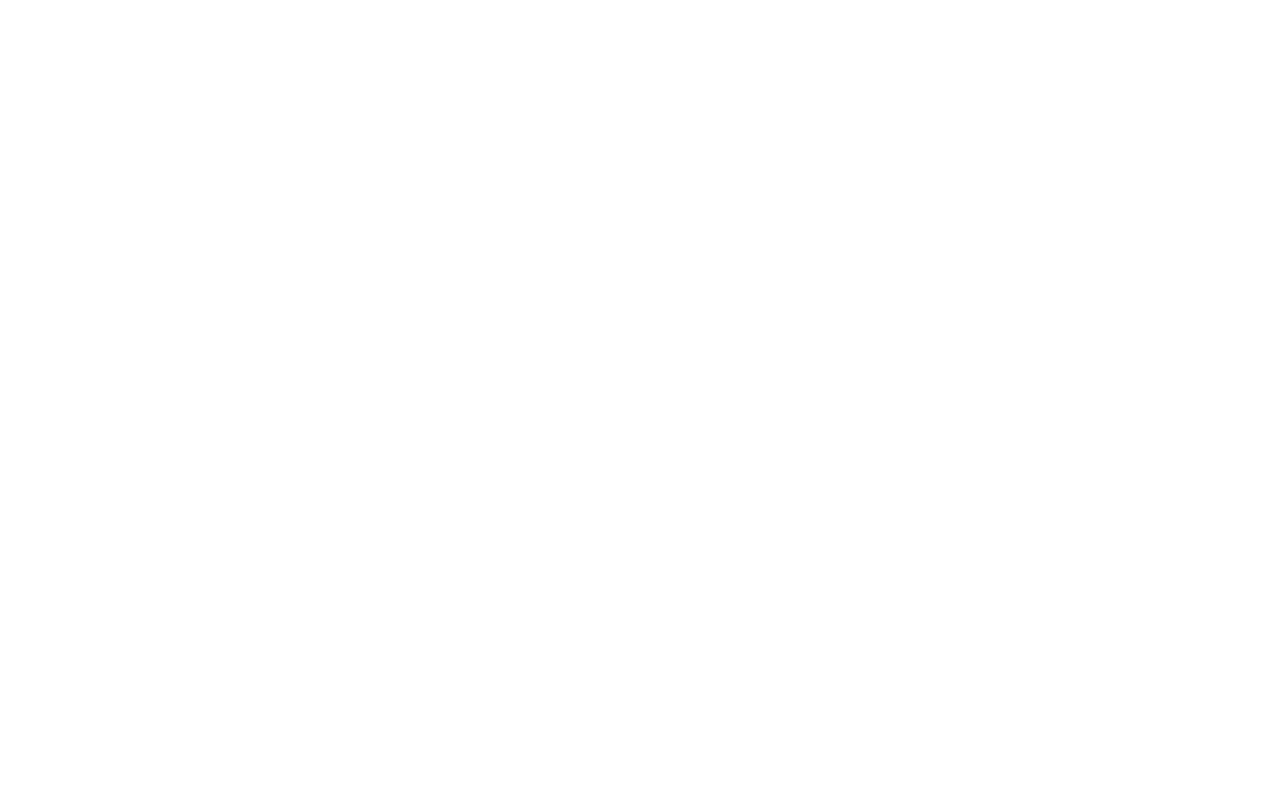
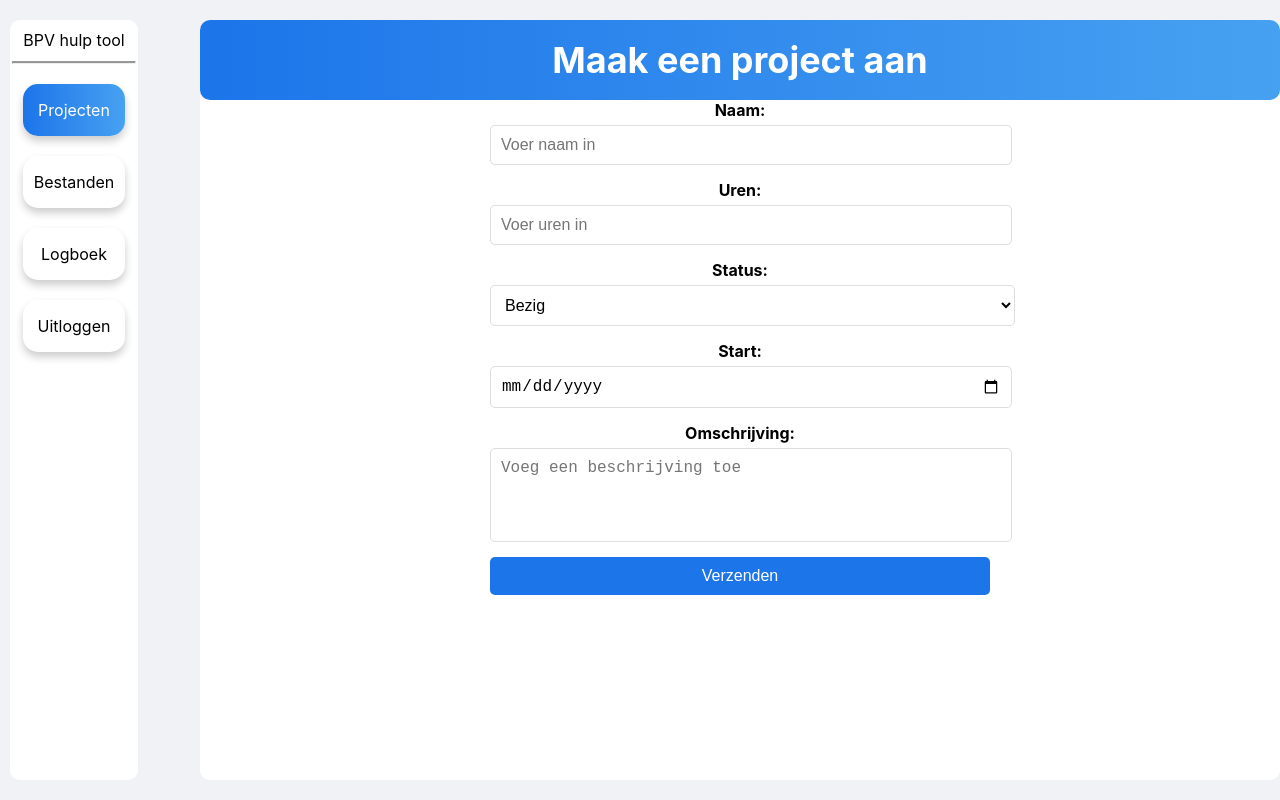
Before and after one commit to SnelleJelle05/Smjkkl-, a React (Create React App) app: page /aanmaak in a window 1280 px wide. Before the commit this address had no page. Built offline with nearby package versions, Linux system fonts and the light colour scheme.

Commit message:
Version 1.3

```diff
--- a/package.json
+++ b/package.json
@@ -10,6 +10,7 @@
     "@types/node": "^16.18.119",
     "@types/react": "^18.3.12",
     "@types/react-dom": "^18.3.1",
+    "papaparse": "^5.4.1",
     "react": "^18.3.1",
     "react-dom": "^18.3.1",
     "react-scripts": "5.0.1",
@@ -41,6 +42,7 @@
     ]
   },
   "devDependencies": {
+    "@types/papaparse": "^5.3.15",
     "react-router-dom": "^7.0.1"
   }
 }
--- a/src/App.tsx
+++ b/src/App.tsx
@@ -1,5 +1,6 @@
 import './App.css';
-import StudentenIndex from "./Studenten/StudentenIndex";
+import StudentenIndex from "./Projecten/ProjectenIndex";
+import ProjectAanmaken from "./Projecten/ProjectAanmaken";
 import { BrowserRouter, Routes, Route } from "react-router-dom";
 
 function App() {
@@ -10,6 +11,8 @@
                 <Routes>
                     <Route path="/" element={<StudentenIndex />}>
                     </Route>
+                    <Route path="/aanmaak" element={<ProjectAanmaken />}>
+                    </Route>
                 </Routes>
             </BrowserRouter>
         </div>
--- a/src/Assets/Css/Data.css
+++ b/src/Assets/Css/Data.css
@@ -1,53 +1,106 @@
 .StudentDataContainer {
     background: #FFFFFF;
     height: 95vh;
-    width:85vw;
+    width: 85vw;
     border-radius: 10px;
     margin-left: 200px;
 }
-.header{
+.scrollableContainer{
+    overflow-y: auto;
+    background: #FFFFFF;
+    height: 82%;
+    width: 85vw;
+    border-radius: 10px;
+    width: 100%;
+}
+.header {
     background-image: linear-gradient(to right, #1C75E9, #47A1F1);
     height: 10vh;
     border-radius: 10px;
     display: flex;
-    justify-content: space-between;
+    justify-content: center;
     align-items: center;
     padding: 0 20px;
+    position: sticky
 }
 
-.h1Data{
-    margin: auto auto auto;
+.h1Data {
+    margin: auto;
     color: white;
     text-align: center;
-    align-items: center;
     font-size: 36px;
     font-weight: bold;
 }
 
-.divData{
-    margin-top: 10px;
-    margin-left: 75px;
-    grid-template-columns: 28% 28% 28% 28%;
+.divData {
     display: grid;
-    width: 100%;
-    align-items: center;
+    grid-template-columns: 1fr 1fr 1fr 1fr;
+    gap: 20px;
+    margin: 10px 75px;
+    width: calc(100% - 150px);
+    height: 70px;
     color: #636363;
     font-size: 16px;
     text-align: center;
-
+    align-items: center;
+    border-radius: 10px;
+    box-shadow: 0 5px 8px rgba(0, 0, 0, 0.2);
 }
 
 .columnHeader {
-    display: flex;
-    justify-content: center;
-    align-items: center;
-    width: 25%;
-    height: 100%;
+    font-weight: bold;
+    padding: 10px 0;
+    box-shadow: 0 0px 0px rgba(0, 0, 0, 0.2);
+    height: 10px;
+    position: sticky
 }
 
-.line{
+.column {
+    padding: 10px 0;
+    text-align: center;
+}
+
+.line {
     width: 95%;
     height: 1px;
     background: #959595;
     margin: 10px auto;
 }
+
+.klaar{
+    border-radius: 10px;
+    background-image: linear-gradient(to right, #41F12A, #2EA81D);
+    color: #000000;
+}
+.bezig{
+    border-radius: 10px;
+    background-image: linear-gradient(to right, #F19E2A, #A86E1D);
+    color: #000000;
+}
+
+.createButton {
+    position: absolute;
+    bottom: 20px;
+    right: 20px;
+    background: linear-gradient(to right, #1C75E9, #47A1F1);
+    color: white;
+    border: none;
+    border-radius: 10px;
+    padding: 20px 40px;
+    font-size: 20px;
+    font-weight: bold;
+    cursor: pointer;
+    text-decoration: none;
+    box-shadow: 0 4px 8px rgba(0, 0, 0, 0.2);
+    transition: transform 0.2s, box-shadow 0.2s;
+}
+
+.createButton:hover {
+    transform: scale(1.05);
+    box-shadow: 0 6px 12px rgba(0, 0, 0, 0.3);
+}
+
+.createButton:active {
+    transform: scale(0.95);
+    box-shadow: 0 2px 6px rgba(0, 0, 0, 0.2);
+}
--- /dev/null
+++ b/src/Assets/Css/ProjectAanmaak.css
@@ -0,0 +1,83 @@
+.ProjectAanmaakContainer {
+    background: #FFFFFF;
+    height: 95vh;
+    width: 85vw;
+    border-radius: 10px;
+    margin-left: 200px;
+
+}
+
+.header {
+    background-image: linear-gradient(to right, #1C75E9, #47A1F1);
+    height: 10vh;
+    border-radius: 10px;
+    display: flex;
+    justify-content: center;
+    align-items: center;
+    padding: 0 20px;
+}
+
+.h1Data {
+    margin: auto;
+    color: white;
+    text-align: center;
+    font-size: 36px;
+    font-weight: bold;
+}
+
+.aanmaakForm {
+    display: flex;
+    flex-direction: column;
+    gap: 15px;
+    max-width: 500px;
+    margin: 0 auto;
+}
+
+label {
+    font-size: 16px;
+    font-weight: bold;
+    display: flex;
+    flex-direction: column;
+    gap: 5px;
+}
+
+input, textarea {
+    width: 100%;
+    padding: 10px;
+    border: 1px solid #ddd;
+    border-radius: 5px;
+    font-size: 16px;
+}
+
+textarea {
+    resize: none;
+}
+
+.submitButton {
+    padding: 10px 20px;
+    background-color: #1C75E9;
+    color: white;
+    border: none;
+    border-radius: 5px;
+    font-size: 16px;
+    cursor: pointer;
+}
+
+.submitButton:hover {
+    background-color: #145CB3;
+}
+
+select {
+    width: 105%;
+    padding: 10px;
+    border: 1px solid #ddd;
+    border-radius: 5px;
+    font-size: 16px;
+    background-color: #fff;
+    cursor: pointer;
+}
+
+select:focus {
+    outline: none;
+    border-color: #1C75E9;
+}
--- /dev/null
+++ b/src/Componenten/AanmaakFormulier.tsx
@@ -0,0 +1,101 @@
+import React, { useState } from 'react';
+import "../Assets/Css/ProjectAanmaak.css";
+
+interface BasicComponentProps {
+    Title: string;
+}
+
+const AanmakenFormulier: React.FC<BasicComponentProps> = ({ Title }) => {
+    const [formValues, setFormValues] = useState({
+        naam: '',
+        uren: '',
+        status: 'Bezig', // Standaardwaarde is "Klaar"
+        start: '',
+        omschrijving: '',
+    });
+
+    // Functie om invoervelden te verwerken
+    const handleChange = (e: React.ChangeEvent<HTMLInputElement | HTMLTextAreaElement | HTMLSelectElement>) => {
+        const { name, value } = e.target;
+        setFormValues((prevValues) => ({
+            ...prevValues,
+            [name]: value,
+        }));
+    };
+
+    // Functie om het formulier te verwerken
+    const handleSubmit = (e: React.FormEvent) => {
+        e.preventDefault();
+        console.log('Formuliergegevens:', formValues);
+    };
+
+    return (
+        <div className="ProjectAanmaakContainer">
+            <div className="header">
+                <h1 className="h1Data">{Title}</h1>
+            </div>
+            <form onSubmit={handleSubmit} className="aanmaakForm">
+                <label>
+                    Naam:
+                    <input
+                        type="text"
+                        name="naam"
+                        value={formValues.naam}
+                        onChange={handleChange}
+                        placeholder="Voer naam in"
+                    />
+                </label>
+
+                <label>
+                    Uren:
+                    <input
+                        type="number"
+                        name="uren"
+                        value={formValues.uren}
+                        onChange={handleChange}
+                        placeholder="Voer uren in"
+                    />
+                </label>
+
+                <label>
+                    Status:
+                    <select
+                        name="status"
+                        value={formValues.status}
+                        onChange={handleChange}
+                    >
+                        <option value="Klaar">Klaar</option>
+                        <option value="Bezig">Bezig</option>
+                    </select>
+                </label>
+
+                <label>
+                    Start:
+                    <input
+                        type="date"
+                        name="start"
+                        value={formValues.start}
+                        onChange={handleChange}
+                    />
+                </label>
+
+                <label>
+                    Omschrijving:
+                    <textarea
+                        name="omschrijving"
+                        value={formValues.omschrijving}
+                        onChange={handleChange}
+                        placeholder="Voeg een beschrijving toe"
+                        rows={4}
+                    />
+                </label>
+
+                <button type="submit" className="submitButton">
+                    Verzenden
+                </button>
+            </form>
+        </div>
+    );
+};
+
+export default AanmakenFormulier;
--- a/src/Componenten/Data.tsx
+++ b/src/Componenten/Data.tsx
@@ -1,23 +1,64 @@
-import React from 'react';
+import React, { useEffect, useState } from 'react';
+import Papa from 'papaparse';
 import "../Assets/Css/Data.css";
 
 interface BasicComponentProps {
     Title: string;
 }
 
+interface Project {
+    Naam: string;
+    Uren: string;
+    Status: string;
+    Start: string;
+}
+
 const Data: React.FC<BasicComponentProps> = ({ Title }) => {
+    const [projects, setProjects] = useState<Project[]>([]);
+
+    const fetchCSVData = async () => {
+        try {
+            const response = await fetch("/Assets/CSV/projecten.csv");
+            const csvData = await response.text();
+
+            const parsed = Papa.parse<Project>(csvData, {
+                header: true,
+                skipEmptyLines: true,
+            });
+            setProjects(parsed.data);
+        } catch (error) {
+            console.error("Error fetching or parsing CSV:", error);
+        }
+    };
+
+    useEffect(() => {
+        fetchCSVData();
+    }, []);
+
     return (
         <div className="StudentDataContainer">
-            <div className={"header"}>
-                <h1 className={"h1Data"}>{Title}</h1>
+            <div className="header">
+                <h1 className="h1Data">{Title}</h1>
             </div>
-            <div className="divData">
-                <div className="columnHeader">Project naam</div>
-                <div className="columnHeader">Uren</div>
-                <div className="columnHeader">Status</div>
-                <div className="columnHeader">Gestart op</div>
+            <div className="divData columnHeader">
+                <div>Naam</div>
+                <div>Uren</div>
+                <div>Status</div>
+                <div>Start</div>
             </div>
-            <hr className={'line'}/>
+            <hr className="line" />
+            <div className="scrollableContainer">
+            {projects.map((project, index) => (
+                <div key={index} className="divData">
+                    <div className="column">{project.Naam}</div>
+                    <div className="column">{project.Uren}</div>
+                    <div className={`column ${project.Status === "Klaar" ? "klaar" : project.Status === "Bezig" ? "bezig" : ""}`}> {project.Status} </div>
+                    <div className="column">{project.Start}</div>
+                </div>
+            ))}
+
+            <a href={"/aanmaak"} className="createButton">Aanmaken</a>
+            </div>
         </div>
     );
 };
--- /dev/null
+++ b/src/Projecten/ProjectAanmaken.tsx
@@ -0,0 +1,18 @@
+import "../Assets/Css/Student.css";
+import SideBar from "../Componenten/SideBar";
+import AanmakenFormulier from "../Componenten/AanmaakFormulier";
+
+function ProjectAanmaken() {
+    return (
+        <div className="container">
+                <SideBar
+                title="BPV hulp tool"
+                pageNames={["Projecten", "Bestanden", "Logboek", "Uitloggen"]}
+                pageLinks={["#", "#", "#", "https://www.youtube.com/watch?v=dQw4w9WgXcQ"]}
+            />
+            <AanmakenFormulier Title="Maak een project aan" />
+        </div>
+    );
+}
+
+export default ProjectAanmaken;
```
Also changed, not shown: public/Assets/CSV/projecten.csv (added), src/Projecten/ProjectenIndex.tsx (renamed from src/Studenten/StudentenIndex.tsx), 1 other file (tests, documents, lock files or other folders).
